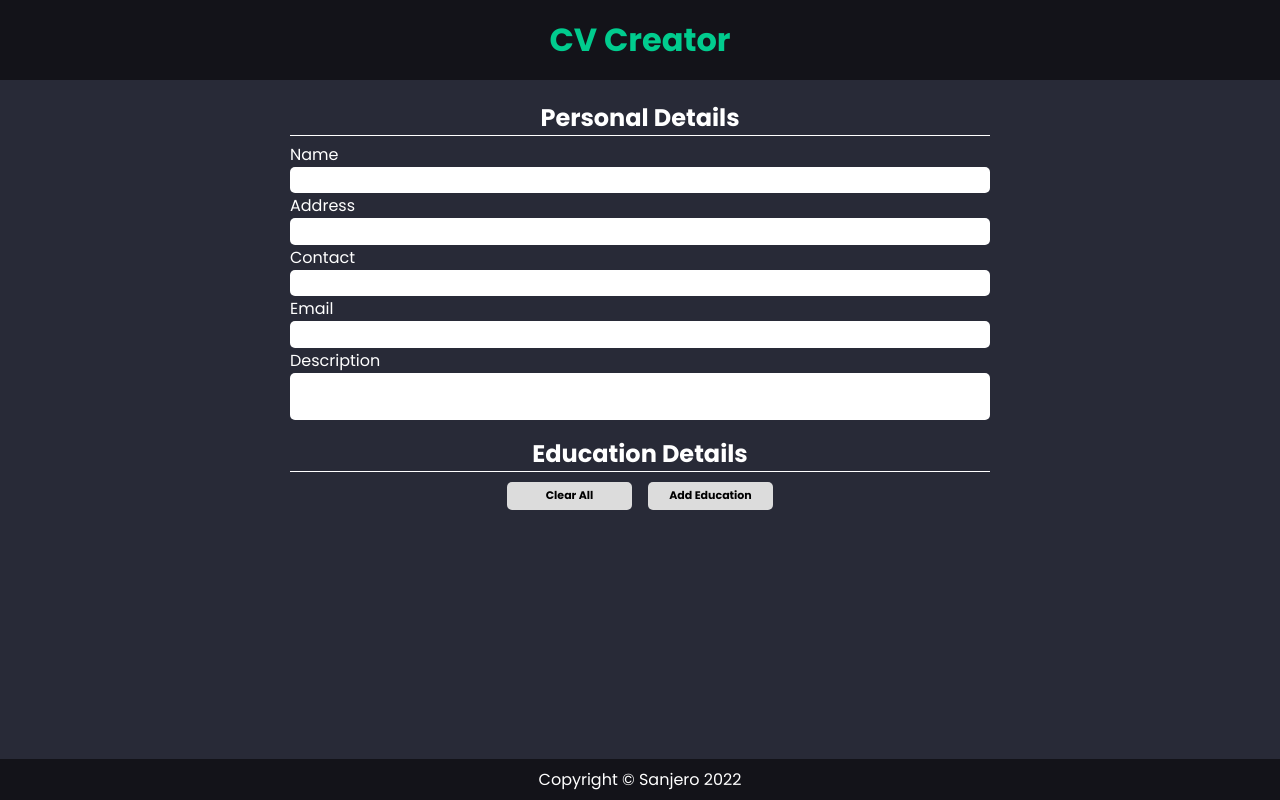
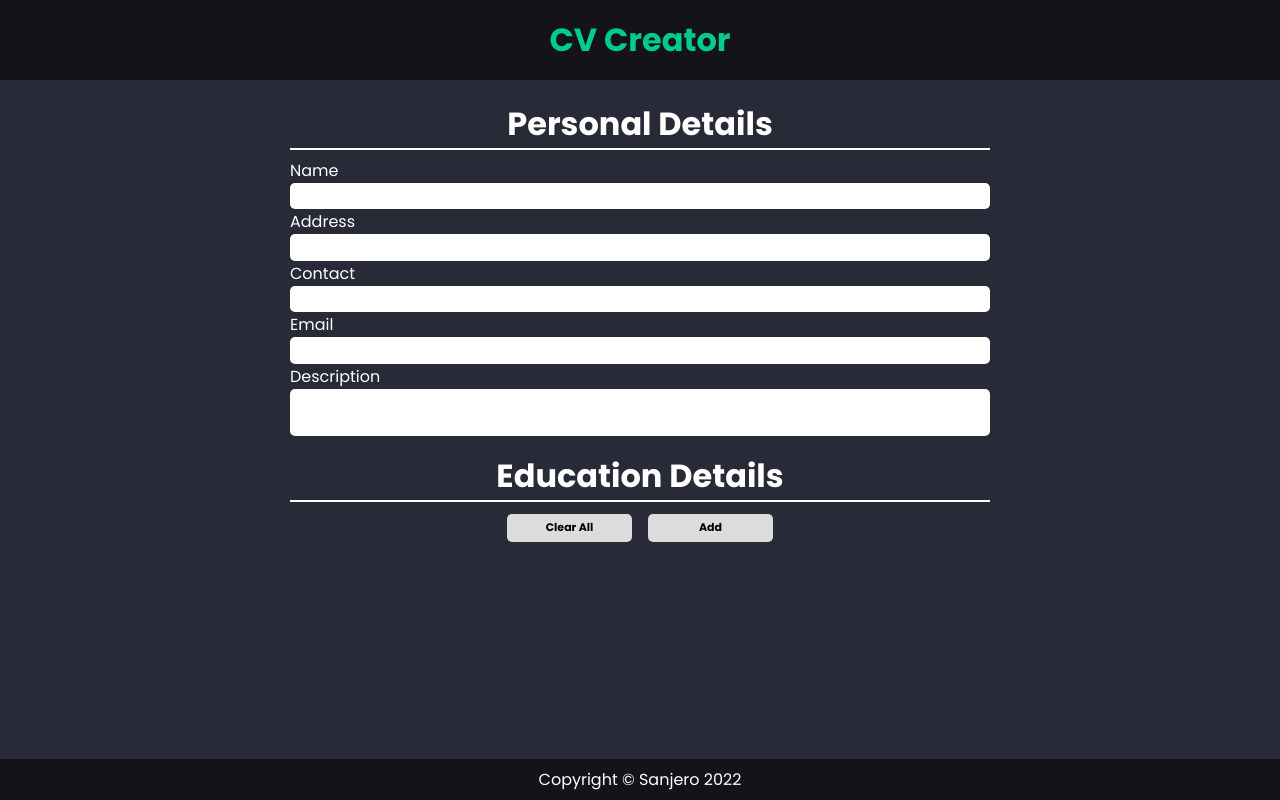
Before and after one commit to Sanjero20/cv-application, a React (Vite) app: page / in a window 1280 px wide. Built offline with nearby package versions, Linux system fonts and the light colour scheme.

Commit message:
Separate buttons to a new component
Other Changes: made the form to a form tag to turn off autocomplete,
  create a new component "Buttons" to reuse it to InputWork.jsx

```diff
--- a/src/App.jsx
+++ b/src/App.jsx
@@ -10,7 +10,11 @@ import {
   clearStorage,
 } from './modules/saveToLocal.js';
 
-import { defaultPersonData, defaultEducationData } from './data/defaultData';
+import {
+  defaultPersonData,
+  defaultEducationData,
+  defaultWorkExpData,
+} from './data/defaultData';
 
 let person = retrieveFromLocal('personalData');
 const education = retrieveFromLocal('educationData');
@@ -54,6 +58,17 @@ function App() {
     setEducationData([...list]);
   };
 
+  const clearEducationField = () => {
+    console.log('lol');
+    setEducationData([]);
+  };
+
+  // Work Event Handler
+  const addWork = () => {
+    const newData = defaultWorkExpData();
+    setWorkExpData([...workExpData, newData]);
+  };
+
   // Lifecycle
   useEffect(() => {
     const combined = { personalData, educationData, workExpData };
@@ -72,9 +87,13 @@ function App() {
           // Input Handlers
           inputHandler={inputHandler}
           educationInputHandler={educationInputHandler}
-          // Add or Remove Handlers
+          // Education
           addEducation={addEducation}
           removeEducation={removeEducation}
+          clearEducation={clearEducationField}
+          // Work
+          addWork={''}
+          removeWork={''}
         />
       </main>
 
--- a/src/components/Form.jsx
+++ b/src/components/Form.jsx
@@ -12,16 +12,19 @@ function Form(props) {
   // Event Handlers
   const { addEducation, removeEducation } = props;
 
+  const { clearEducation } = props;
+
   return (
-    <section className="Form">
+    <form className="Form" autoComplete="off">
       <InputPerson data={personData} inputHandler={inputHandler} />
       <InputEduc
         data={educationData}
         inputHandler={educationInputHandler}
         addEducation={addEducation}
         removeEducation={removeEducation}
+        clearEducation={clearEducation}
       ></InputEduc>
-    </section>
+    </form>
   );
 }
 
--- /dev/null
+++ b/src/components/form-section/Buttons.jsx
@@ -0,0 +1,17 @@
+import React from 'react';
+
+function Buttons({ clear, add }) {
+  return (
+    <section className="buttons">
+      <button type="button" className="btn-clear" onClick={clear}>
+        Clear All
+      </button>
+
+      <button type="button" className="btn-add" onClick={add}>
+        Add {}
+      </button>
+    </section>
+  );
+}
+
+export default Buttons;
--- a/src/components/form-section/InputEduc.jsx
+++ b/src/components/form-section/InputEduc.jsx
@@ -1,7 +1,9 @@
 import React from 'react';
 
+import Buttons from './Buttons';
+
 function InputEduc(props) {
-  const { data, addEducation } = props;
+  const { data, addEducation, clearEducation } = props;
 
   return (
     <fieldset className="education">
@@ -9,12 +11,7 @@ function InputEduc(props) {
 
       <div className="render-field">{renderInputField(data, props)}</div>
 
-      <section className="buttons">
-        <button className="btn-clear">Clear All </button>
-        <button className="btn-add" onClick={addEducation}>
-          Add Education
-        </button>
-      </section>
+      <Buttons clear={clearEducation} add={addEducation}></Buttons>
     </fieldset>
   );
 }
@@ -81,7 +78,11 @@ function renderInputField(list, props) {
       </div>
 
       {/* Remove Button */}
-      <button className="btn-x" onClick={() => removeEducation(education.id)}>
+      <button
+        type="button"
+        className="btn-x"
+        onClick={() => removeEducation(education.id)}
+      >
         Remove
       </button>
     </div>
--- a/src/sass/components/_form.scss
+++ b/src/sass/components/_form.scss
@@ -18,7 +18,7 @@ fieldset {
 
   .title {
     text-align: center;
-    border-bottom: 1px solid white;
+    border-bottom: 2px solid white;
     margin-bottom: $gap-s;
   }
 
```
